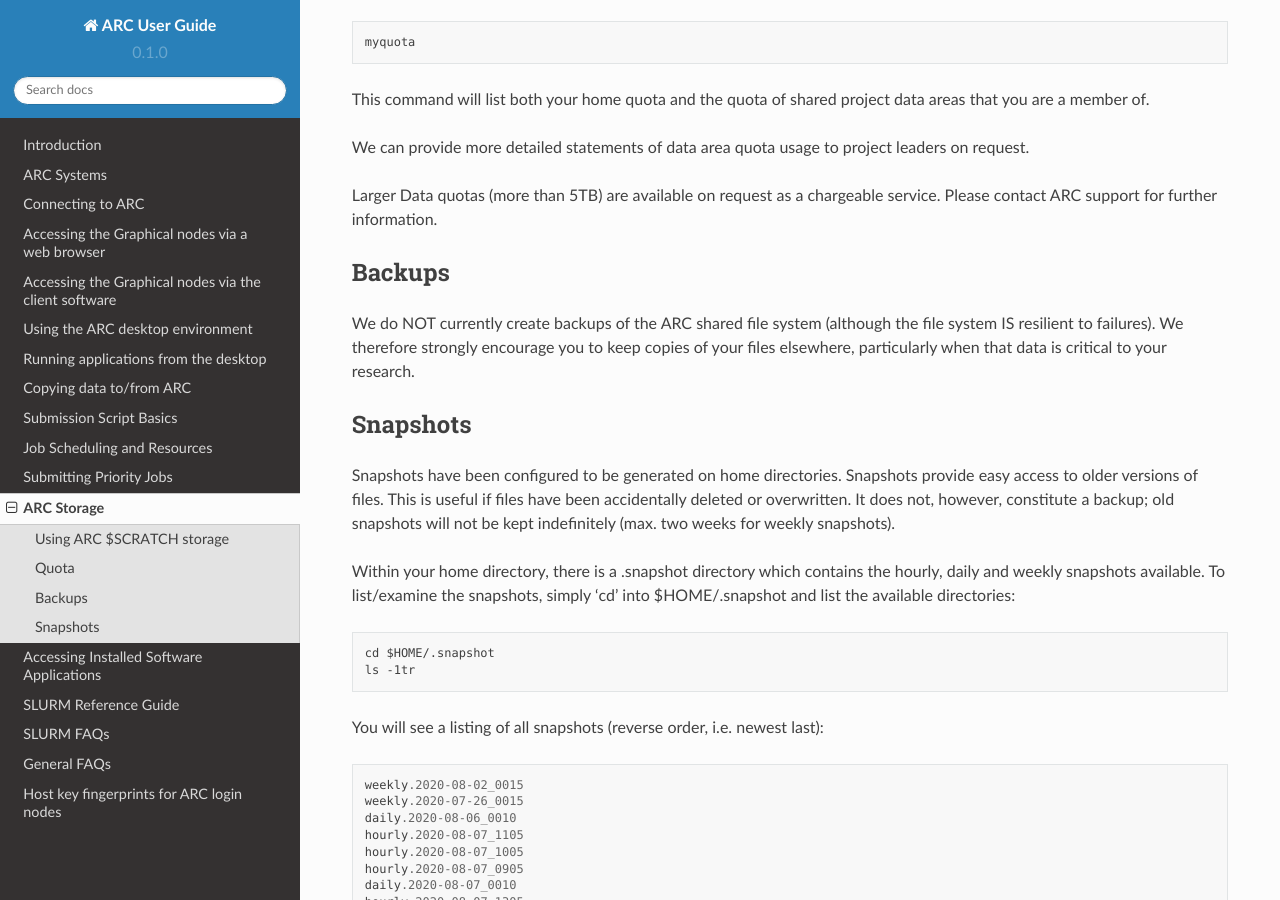
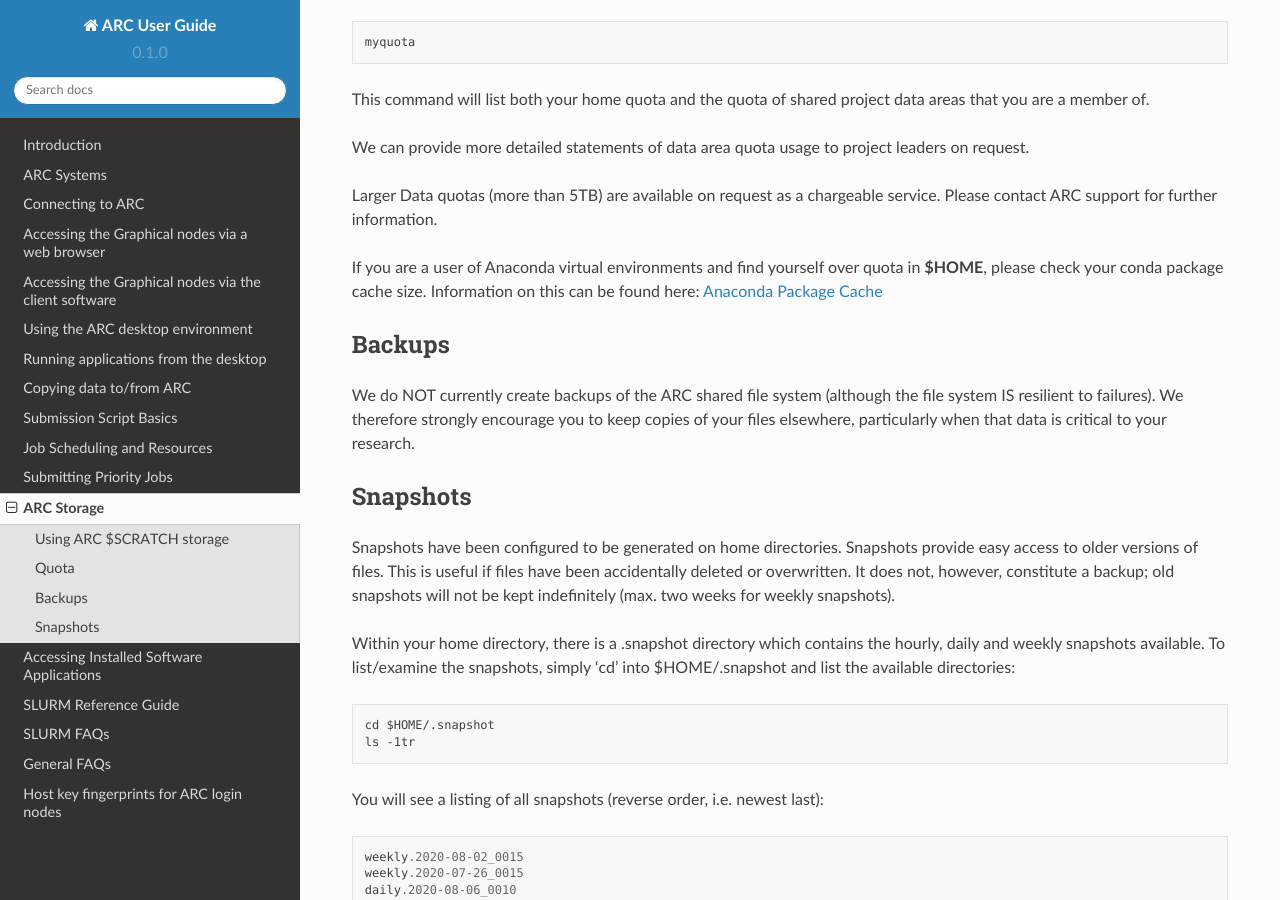
Before and after one commit to tina-friedrich/arc-user-guide, a Sphinx documentation site: the page built from docs/source/arc-storage.rst, in a window 1280 px wide and 900 px high, scrolled down 2024 px. Built offline with Sphinx 7.4.7 and the Read the Docs theme 2.0.0, drawn with Linux system fonts in a browser that asks for light colours.

Commit message:
Update arc-storage.rst

```diff
--- a/docs/source/arc-storage.rst
+++ b/docs/source/arc-storage.rst
@@ -94,6 +94,8 @@ We can provide more detailed statements of data area quota usage to project lead
 
 Larger Data quotas (more than 5TB) are available on request as a chargeable service. Please contact ARC support for further information.
 
+If you are a user of Anaconda virtual environments and find yourself over quota in **$HOME**, please check your conda package cache size. Information on this can be found here: `Anaconda Package Cache <https://arc-software-guide.readthedocs.io/en/latest/python/anaconda_venv.html#conda-package-cache>`_
+
 Backups
 -------
 
```
